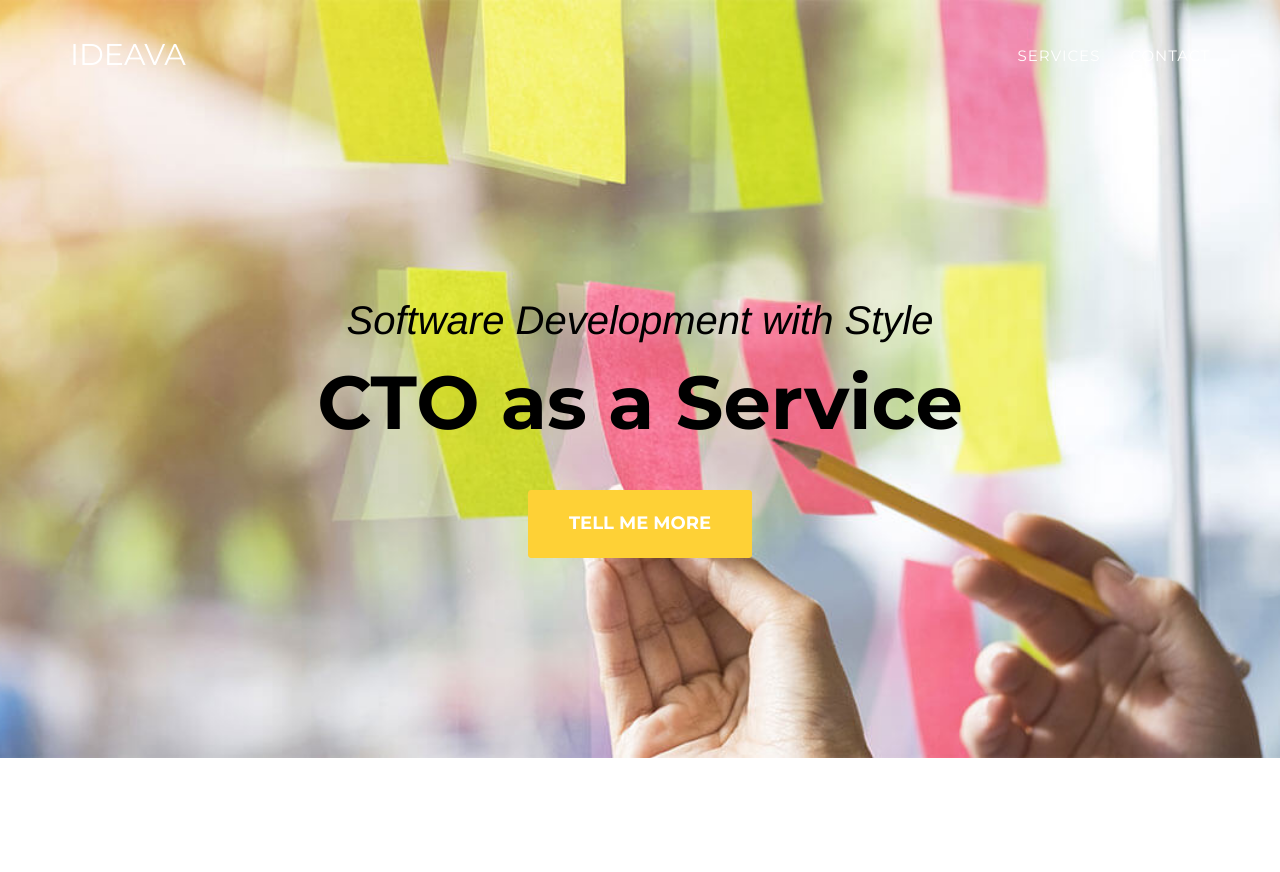
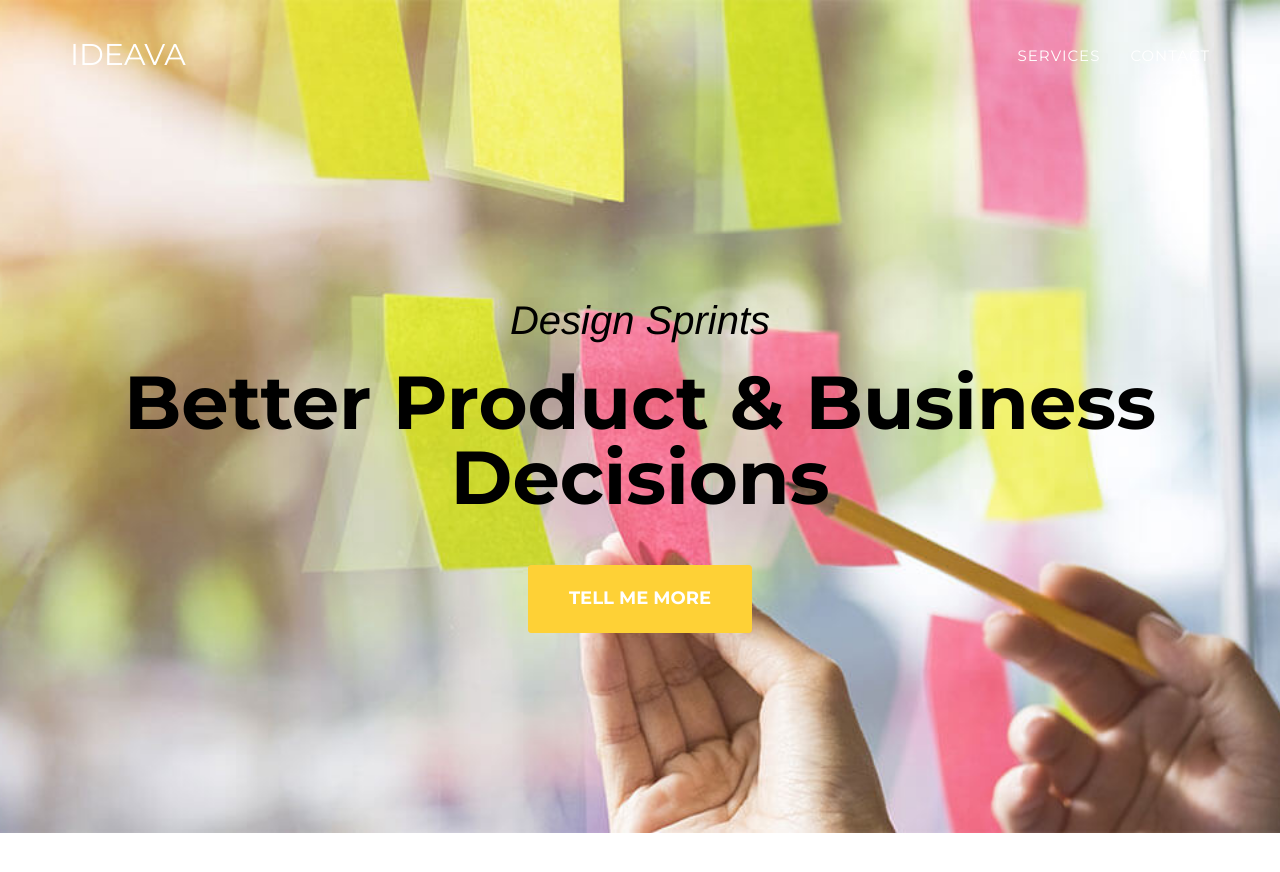
Before and after one commit to alperozturk/blog, a Jekyll site: the page built from index.html, in a window 1280 px wide and 900 px high. Shown: the top 872 px of the window. Built offline with Jekyll 4.4.1, drawn with Linux system fonts in a browser that asks for light colours; some web fonts are replaced.

Commit message:
Update header.html

```diff
--- a/_includes/header.html
+++ b/_includes/header.html
@@ -36,8 +36,8 @@
     <header>
         <div class="container">
             <div class="intro-text">
-                <div class="intro-lead-in">Software Development with Style </div>
-                <div class="intro-heading">CTO as a Service</div>
+                <div class="intro-lead-in">Design Sprints </div>
+                <div class="intro-heading">Better Product & Business Decisions </div>
                 <a href="#services" class="page-scroll btn btn-xl">Tell Me More</a>
             </div>
         </div>
```
